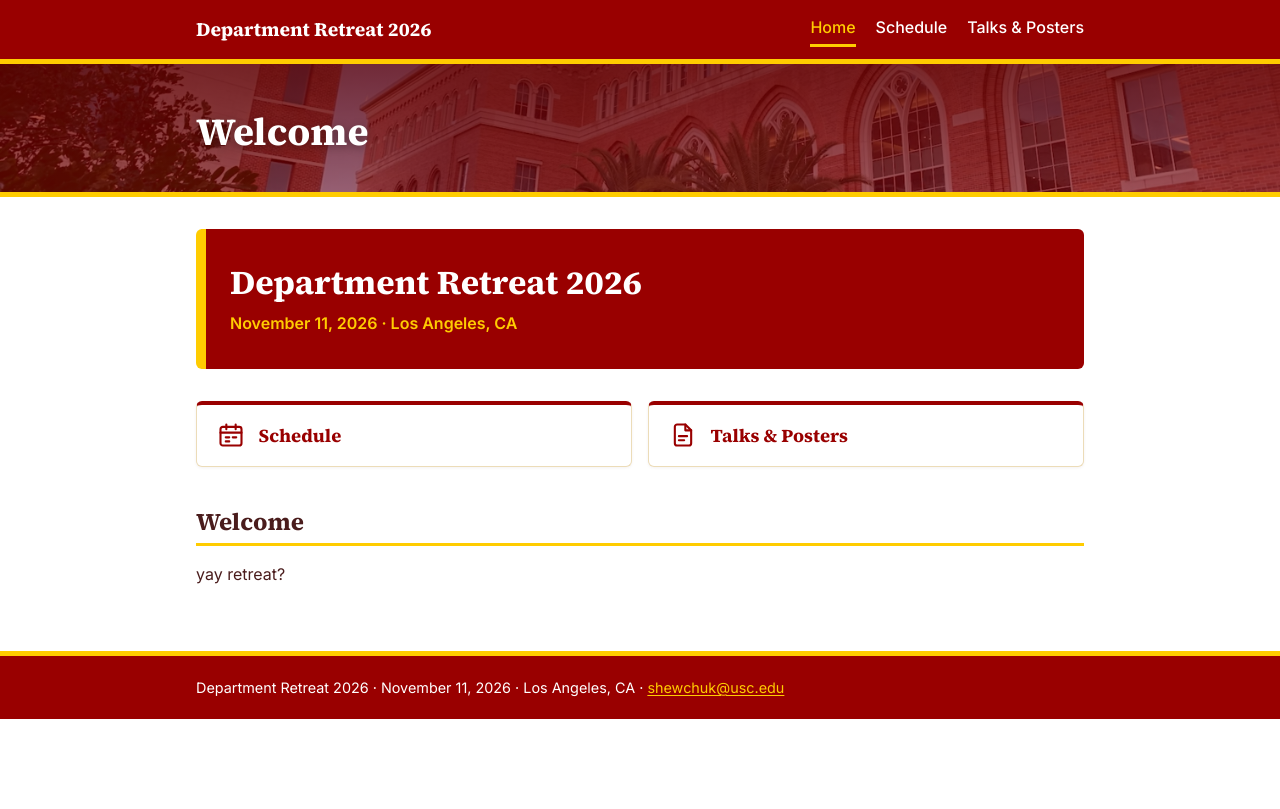
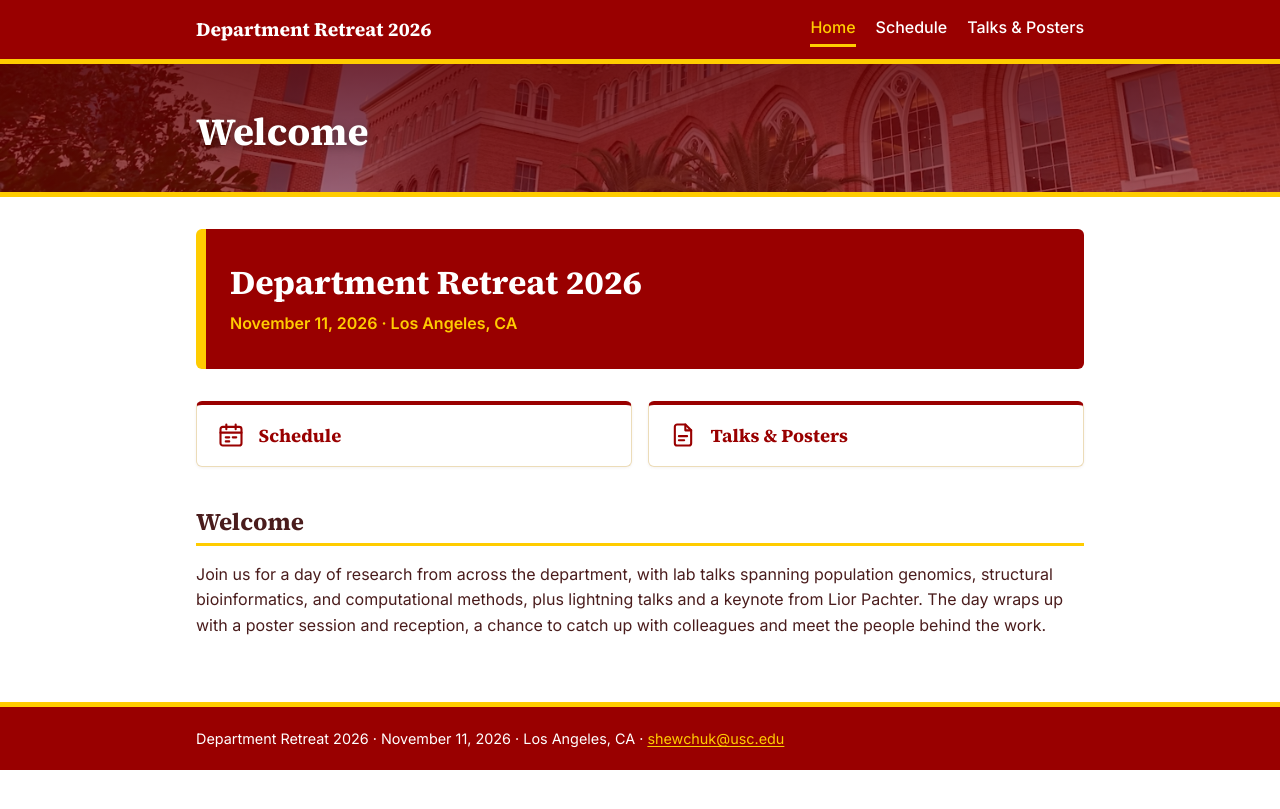
Before and after one commit to LexiShew/QCB-retreat-2026, a Jekyll site: the page built from index.html, in a window 1280 px wide. Shown: the top 809 px of the page. Built offline with Jekyll 4.4.1, drawn with Linux system fonts in a browser that asks for light colours.

Commit message:
fixed intro blurb

```diff
--- a/index.html
+++ b/index.html
@@ -50,4 +50,10 @@ banner_title: Welcome
 </div>
 
 <h2>Welcome</h2>
-<p>yay retreat?</p>
+<p>
+  Join us for a day of research from across the department, with lab talks
+  spanning population genomics, structural bioinformatics, and computational
+  methods, plus lightning talks and a keynote from Lior Pachter. The day wraps
+  up with a poster session and reception, a chance to catch up with colleagues
+  and meet the people behind the work.
+</p>
```
